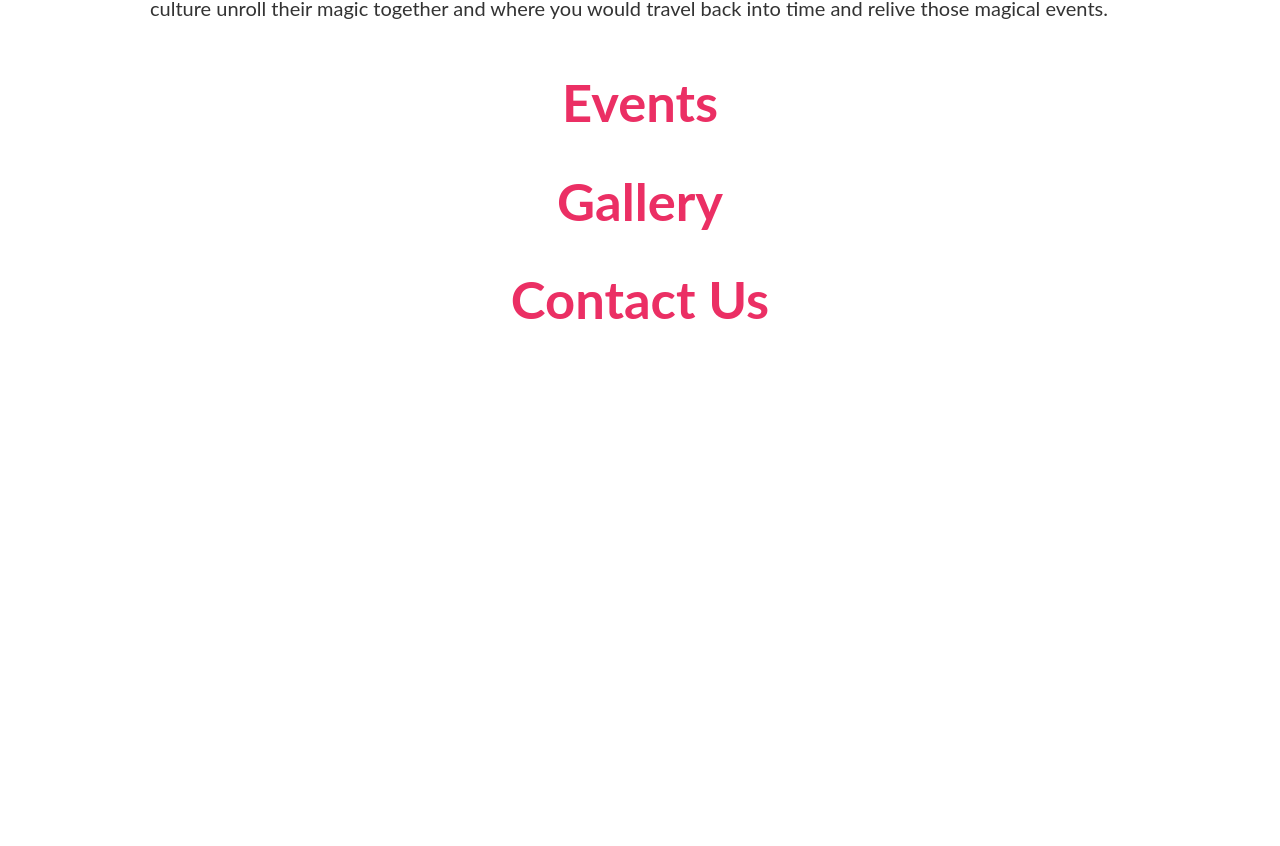
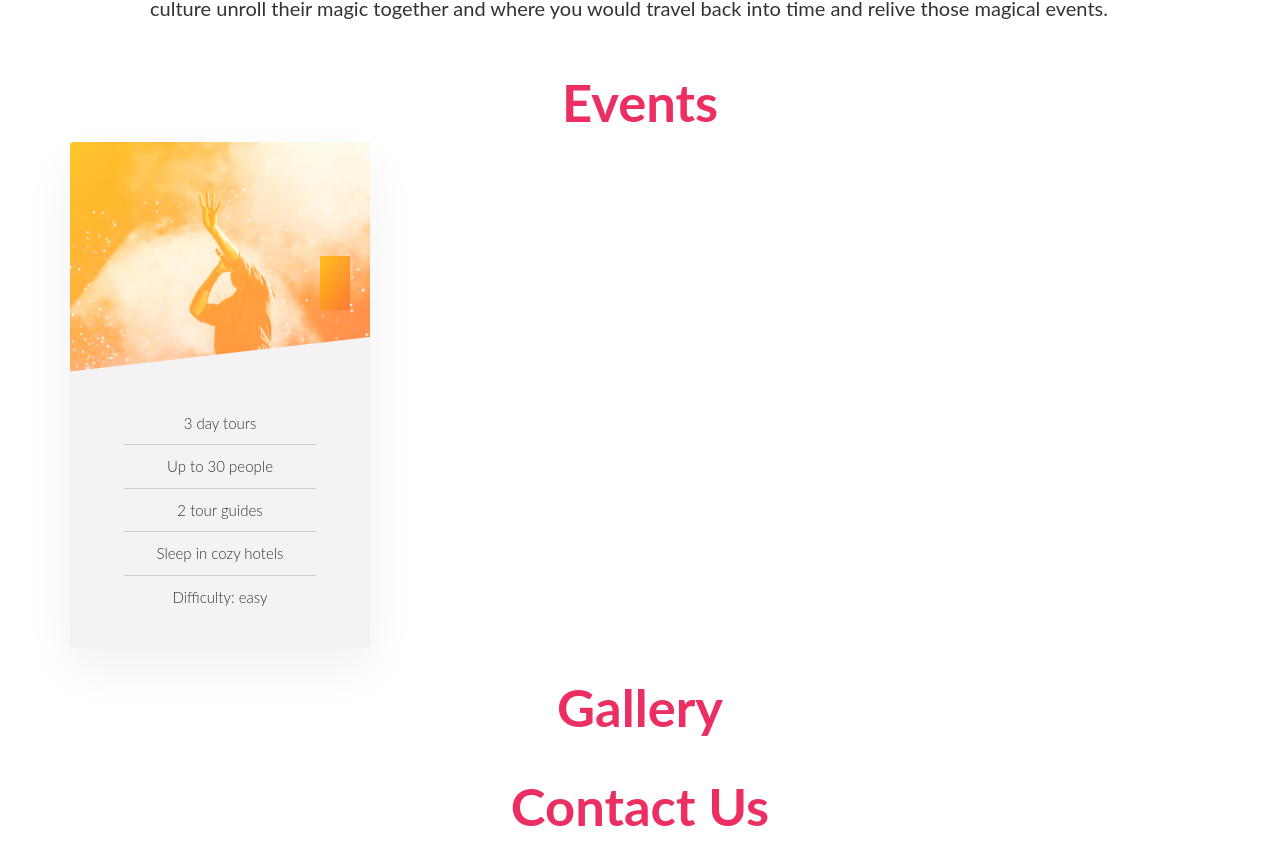
Before and after one commit to NIT-Meghalaya/Shishir-2020, a Next.js app: page / in a window 1280 px wide. Shown: the part 1156-2002 px from the top of the page. Before the commit the page ends 1495 px from the top, so only its background shows below. Built offline with nearby package versions, Linux system fonts and the light colour scheme.

Commit message:
Events Section work #incomplete push

```diff
--- a/pages/index.js
+++ b/pages/index.js
@@ -3,6 +3,7 @@ import "../public/static/styles/index.scss";
 import Header from '../ui/header/header';
 import SecondaryHeading from '../ui/secondary-heading/secondary-heading';
 import AboutUs from '../ui/about-us/about-us.component';
+import EventCards from '../ui/event-cards/event-cards.component';
 class App extends React.Component {
   constructor(props) {
     super(props);
@@ -15,6 +16,7 @@ class App extends React.Component {
         <SecondaryHeading title="About Us" />
         <AboutUs/>
         <SecondaryHeading title="Events" />
+        <EventCards/>
         <SecondaryHeading title="Gallery" />
         <SecondaryHeading title="Contact Us" />
       </React.Fragment>
--- /dev/null
+++ b/ui/event-card/event-card.component.jsx
@@ -0,0 +1,26 @@
+import React from 'react';
+import './event-card.styles.scss';
+
+const EventCard = ({name,...otherProps}) => (
+  <div className="card">
+    <div className="card__side ">
+      <div className="card__picture">
+        &nbsp;
+      </div>
+      <h4 className="card__heading">
+        <span className="card__heading-span">{name}</span>
+      </h4>
+      <div className="card__details">
+        <ul>
+          <li>3 day tours</li>
+          <li>Up to 30 people</li>
+          <li>2 tour guides</li>
+          <li>Sleep in cozy hotels</li>
+          <li>Difficulty: easy</li>
+        </ul>
+      </div>
+    </div>
+  </div>
+)
+
+export default EventCard;
--- /dev/null
+++ b/ui/event-card/event-card.styles.scss
@@ -0,0 +1,77 @@
+@import '../../sass/styles.scss';
+$color-secondary-light: #ffb900;
+$color-secondary-dark: #ff7730;
+.card {
+    cursor:pointer;
+    position: relative;
+    // height: 52rem;
+    width:30rem;
+    transition:all 0.2s ease-in-out;
+    &__side {
+        // height: 52rem;
+        border-radius: 3px;
+        overflow: hidden;
+        box-shadow: $shadow-light;
+        background-color:$color-grey-light-2;
+
+      }
+
+    &__picture {
+
+        background-size: cover;
+        height: 23rem;
+        background-blend-mode: screen;
+        -webkit-clip-path: polygon(0 0, 100% 0, 100% 85%, 0 100%);
+        clip-path: polygon(0 0, 100% 0, 100% 85%, 0 100%);
+        border-top-left-radius: 3px;
+        border-top-right-radius: 3px;
+        background-image: linear-gradient(to right bottom, $color-secondary-light, $color-secondary-dark),
+            url("/images/music.jpg");
+
+      }
+
+    &__heading {
+        font-size: 2.8rem;
+        font-weight: 300;
+        text-transform: uppercase;
+        text-align: right;
+        color: $color-grey-light-1;
+        position: absolute;
+        top: 12rem;
+        right: 2rem;
+        width: 75%;
+
+    }
+
+    &__heading-span {
+        padding: 1rem 1.5rem;
+        -webkit-box-decoration-break: clone;
+        box-decoration-break: clone;
+        background-image: linear-gradient(to right bottom,
+            rgba($color-secondary-light, .85),
+            rgba($color-secondary-dark, .85));
+    }
+
+    &__details {
+        padding: 3rem;
+        ul {
+            list-style: none;
+            width: 80%;
+            margin: 0 auto;
+
+            li {
+                text-align: center;
+                font-size: 1.5rem;
+                padding: 1rem;
+
+                &:not(:last-child) {
+                    border-bottom: 1px solid $color-grey-light-4;
+                }
+            }
+        }
+    }
+     &:hover {
+        transform: translateY(-0.5rem);
+        box-shadow: $shadow-light;
+      }
+  }
--- /dev/null
+++ b/ui/event-cards/details.js
@@ -0,0 +1,15 @@
+const EVENT_DETAILS = [
+  {
+    name: "Music",
+    desc: ["2 day event, $300 dollar cash price, Certification"]
+  },
+  {
+    name: "Music",
+    desc: ["2 day event, $300 dollar cash price, Certification"]
+  },
+  {
+    name: "Music",
+    desc: ["2 day event, $300 dollar cash price, Certification"]
+  }
+];
+export default EVENT_DETAILS;
--- /dev/null
+++ b/ui/event-cards/event-cards.component.jsx
@@ -0,0 +1,28 @@
+import React from 'react';
+import EventCard from './../event-card/event-card.component';
+import EVENT_DETAILS from './details';
+
+class EventCards extends React.Component{
+  constructor(props) {
+    super(props);
+    this.state = {
+      events:EVENT_DETAILS
+    }
+  }
+
+  render() {
+    const { events } = this.state;
+    // console.log(events);
+    return (
+      <div className="container">
+        <section className="events-section">
+
+
+        </section>
+        <EventCard></EventCard>
+      </div>
+    )
+  }
+}
+
+export default EventCards;
--- a/ui/nav/nav.scss
+++ b/ui/nav/nav.scss
@@ -8,6 +8,7 @@
   left: 0;
   height: 100vh;
   width: 100vw;
+  z-index:100;
 
   .logo-wrap {
     display: block;
```
Also changed, not shown: ui/event-cards/event-cards.styles.scss (added, +8 -0 lines), public/images/music.jpg (added).
